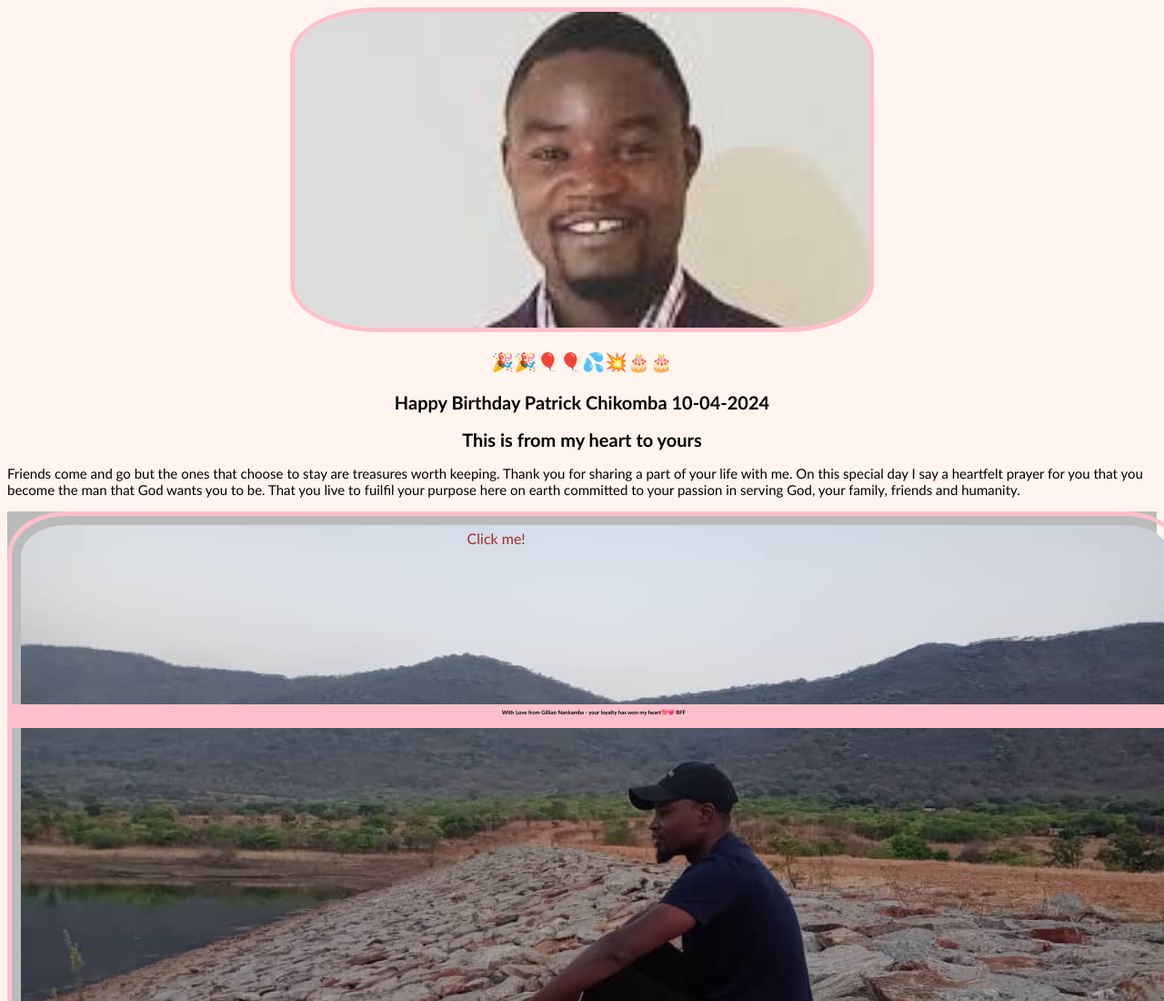
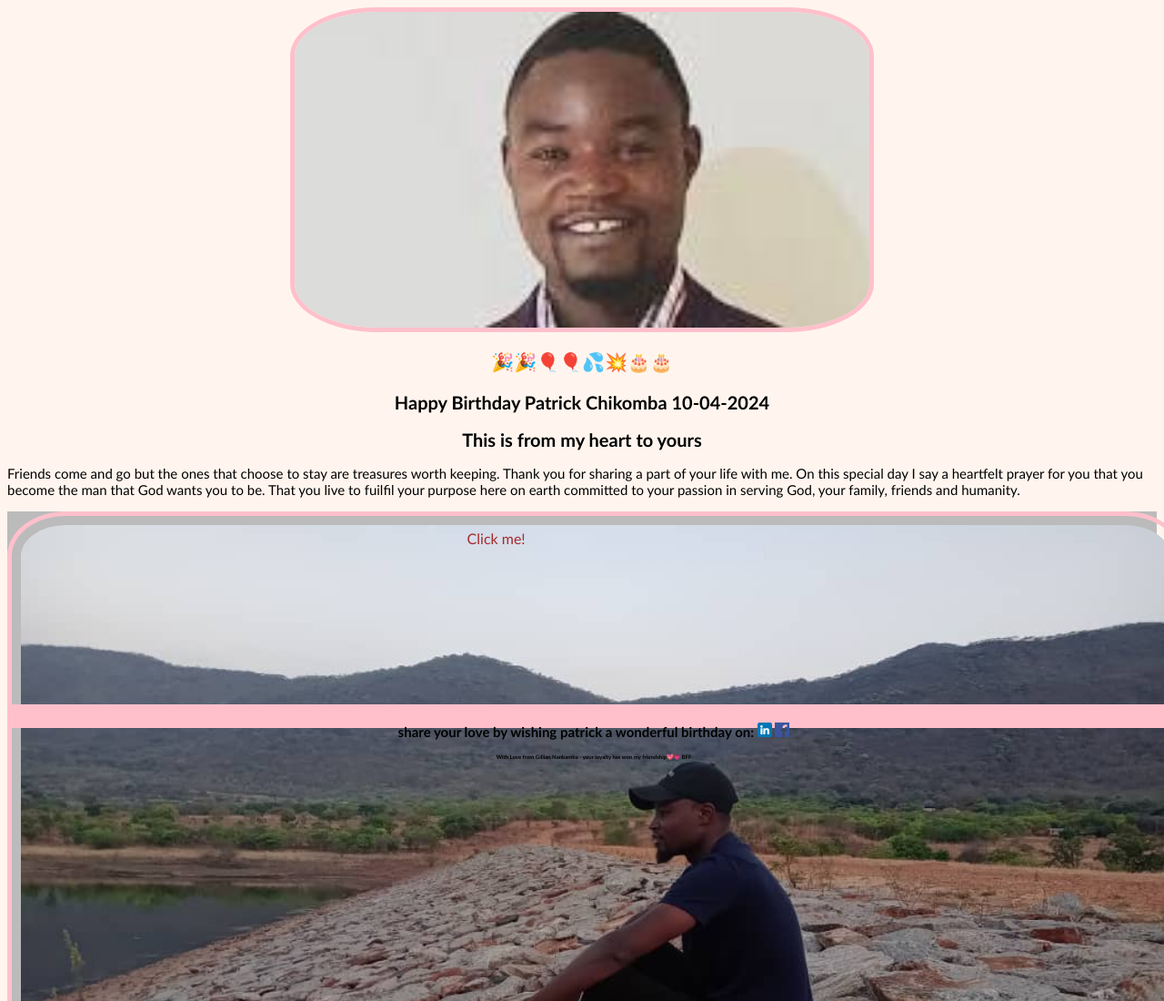
Before and after one commit to Nankamba/Patrick, a plain HTML site: page Patrick.html in a window 1280 px wide. Shown: the top 1100 px of the page at 91% size. Drawn offline with Linux system fonts and the light colour scheme.

Commit message:
edited html
added social media icons

```diff
--- a/Patrick.html
+++ b/Patrick.html
@@ -35,7 +35,7 @@
              This reminds of the creators love which never gives up on me.
             It is not a weakness rather it is strength which in some ways gives us a glimpse of the character of Yahweh.
              When we are not faithful He remains faithful because He does not change who He is. The world needs loyalty like yours Patrick.
-            I know I do. Thanks a million for not giving up on me! </p>
+            I know I do.Through you I have now known what friendship means. Thanks a million for not giving up on me! </p>
             </div>
           </div>
         <div>
@@ -70,7 +70,10 @@
         </div>
       <div>
 
-    <div class="footer"><footer>With Love from Gillian Nankamba - your loyalty has won my heart💖💗 BFF</footer> </div>
+    <div class="footer">
+      <p class="share-button">share your love by wishing patrick a wonderful birthday on: <a href="https://zm.linkedin.com/in/patrick-chikomba-73217810b"><img src="linkedin.png"/></a> <a href="https://web.facebook.com/patrickm.chikomba/?_rdc=1&_rdr"><img src="facebook.png"/></a></p>
+      <footer class="created-by">With Love from Gillian Nankamba - your loyalty has won my friendship💖💗 BFF</footer>
+    </div>
   </body>
 
 </html>
```
Also changed, not shown: facebook.png (added), linkedin.png (added).
